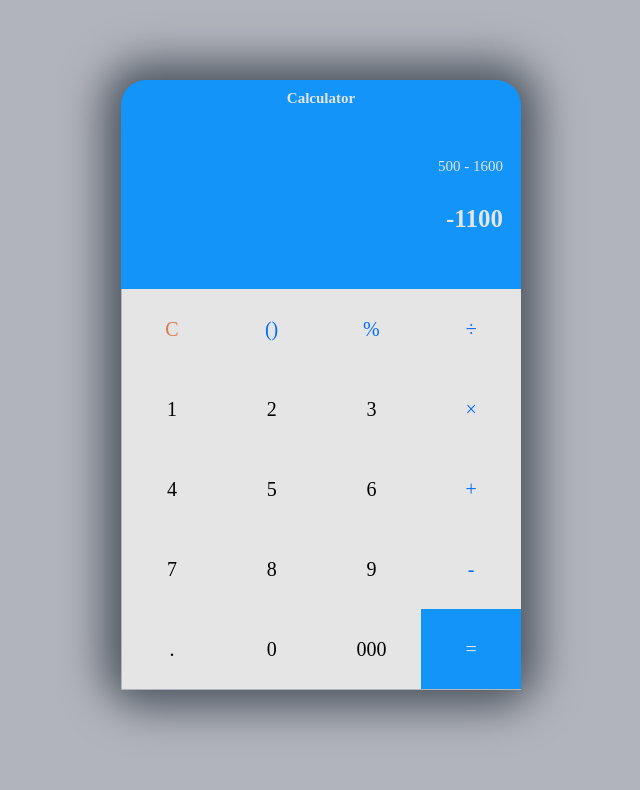
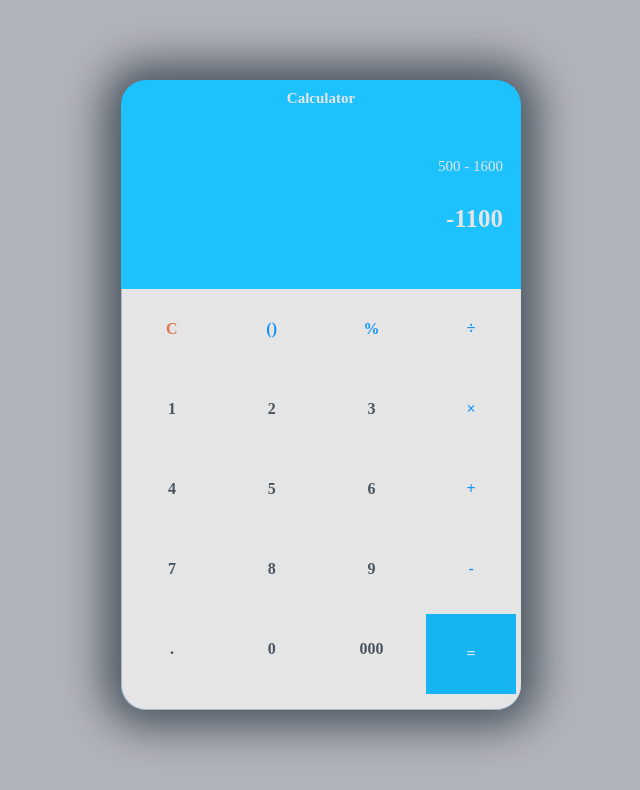
Before and after one commit to Chinecherem20199/calculator_ja_app, a plain HTML site: page calculator_project/index.html in a window 1280 px wide. Shown: the whole page, without its empty margins (319-959 px from the left). Drawn offline with Linux system fonts and the light colour scheme.

Commit message:
Some changes in css

```diff
--- a/calculator_project/style.css
+++ b/calculator_project/style.css
@@ -9,22 +9,16 @@ body{
     background-color: hsl(229, 8%, 72%);
     font-family:'EB Garamond', serif,'Open Sans','Poppins',sans-serif ;
 }
-.grid{
-    display: grid;
-    grid-template-columns: repeat(4, 5fr);
-    border-bottom: 1px solid hsl(229, 8%, 72%);;
-    border-left: 1px solid hsl(229, 8%, 72%);;
-    background-color: hsl(240, 2%, 90%);
 
-    /* box-shadow: 0px 0px 43px 17px rgba(153, 153, 153, 1); */
-}
 
 .container{
 max-width: 400px;
 margin: 10vh auto 0 auto;
 height: 100%;
 border-radius: 25px;
-background-color: hsl(206, 94%, 52%);
+/* padding: 10px; */
+padding: 0 auto;
+background-color: hsl(196, 98%, 55%);
 box-shadow: 0px 0px 43px 17px hsl(212, 11%, 33%);
 }
 .display{
@@ -35,6 +29,7 @@ box-shadow: 0px 0px 43px 17px hsl(212, 11%, 33%);
     margin: 10px;
     font-size: 25px;
     margin-bottom: 30px;
+
 
 
 }
@@ -52,6 +47,20 @@ box-shadow: 0px 0px 43px 17px hsl(212, 11%, 33%);
     margin-top: 30px;
     font-weight: 700;
 }
+.grid {
+    display: grid;
+    grid-template-columns: repeat(4, 5fr);
+    border-bottom: 1px solid hsl(229, 8%, 72%);
+    border-left: 1px solid hsl(229, 8%, 72%);
+    background-color: hsl(240, 2%, 90%);
+    padding-bottom: 10px;
+    border-bottom-left-radius: 25px;
+    border-bottom-right-radius: 25px;
+    font-weight: 700;
+    color: hsl(212, 11%, 33%);
+
+    /* box-shadow: 0px 0px 43px 17px rgba(153, 153, 153, 1); */
+}
 .grid > div{
     border: hsl(212, 11%, 33%);
 
@@ -60,20 +69,22 @@ div{
     border: 0.5px solid hsl(212, 11%, 33%);
     line-height: 80px;
     text-align: center;
-    font-size: 20px;
+    font-size: 1em;
     cursor: pointer;
 
 }
-.equal {
-    background-color: hsl(206, 94%, 52%);
-    color: hsl(240, 2%, 90%);
-}
-
 div:hover {
     background-color: hsl(17, 68%, 59%);
     color: hsl(240, 2%, 90%);
     transition: 0.5s ease-in-out;
 }
+.equal {
+    background-color: hsl(197, 90%, 52%);
+    color: hsl(240, 2%, 90%);
+    margin: 5px;
+}
+
+
 h3{
     text-align: center;
     justify-content: center;
@@ -84,8 +95,10 @@ h3{
 
 }
 .btn{
-    color: hsl(215, 98%, 50%);
+    color: hsl(206, 94%, 52%);
+    font-weight: 700;
+
 }
 .crl-btn{
-    color: hsl(17, 68%, 59%)
+    color: hsl(17, 68%, 59%);
 }
```
Also changed, not shown: 1 other file.
